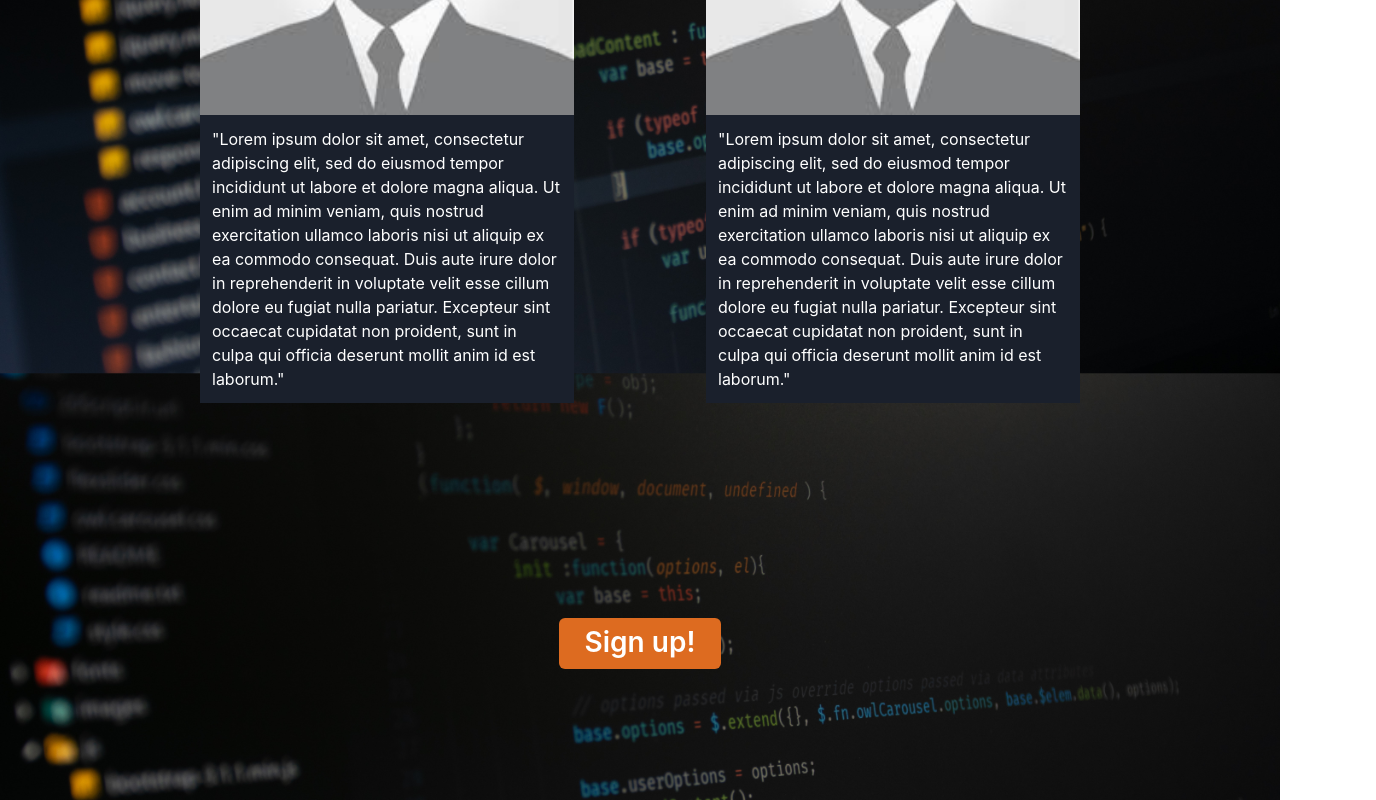
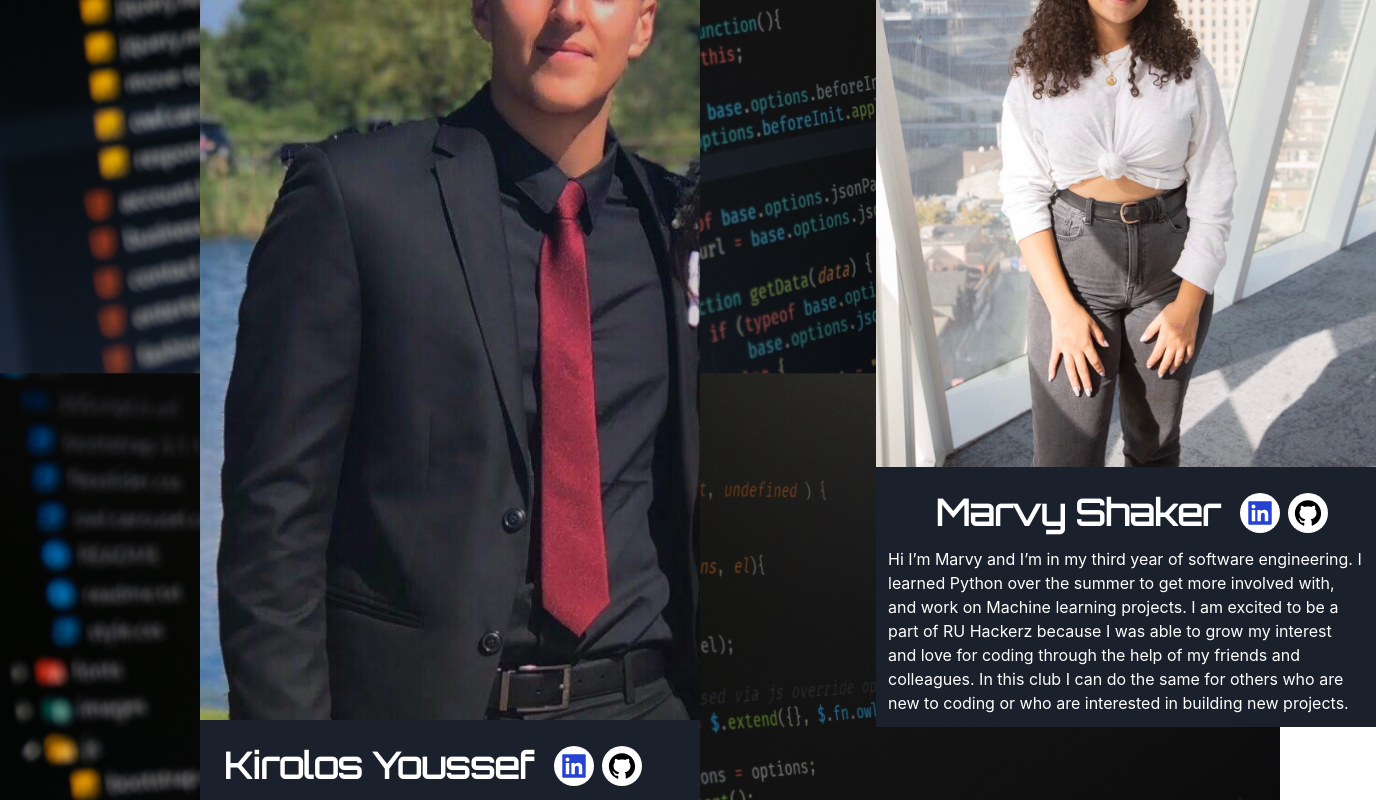
Before and after one commit to joeelmahallawy/ru-hackerz, a Next.js app: page / in a window 1280 px wide. Shown: the part 3040-3840 px from the top of the page, 1376 px wide, since content can reach past the window. Built offline with nearby package versions, Linux system fonts and the light colour scheme.

Commit message:
added marvy+kiro des

```diff
--- a/components/navLinks.tsx
+++ b/components/navLinks.tsx
@@ -1,9 +1,5 @@
 import { Button } from "@chakra-ui/react";
 import React from "react";
-import { BrowserRouter as Router, Switch, Route } from "react-router-dom";
-import IndexPage from "../pages";
-import Constitution from "../pages/constitution";
-// import { Link as ReachLink } from "@reach/router";
 import Link from "next/link";
 
 const navLinks = ({ type, button = {} }) => {
--- a/config/config.tsx
+++ b/config/config.tsx
@@ -1,5 +1,6 @@
 import image from "../images/ruhackerz-logo.png";
-const config = {
+import Config from "../interface/interfaces";
+const config: Config = {
   author: "Youssef El Mahallawy",
   siteName: "RU Hackerz Homepage",
   siteDescription:
--- /dev/null
+++ b/interface/interfaces.tsx
@@ -0,0 +1,10 @@
+interface Config {
+  author: string;
+  siteName: string;
+  siteDescription: string;
+  defaultPageTitle: string;
+  blogTitle: string;
+  baseUrl: string;
+  websiteLogo: any;
+}
+export default Config;
--- a/pages/constitution.tsx
+++ b/pages/constitution.tsx
@@ -8,7 +8,6 @@ import {
   Link,
 } from "@chakra-ui/react";
 import backgroundImg from "../images/background-ruhackerz.jpeg";
-import { Document, Page } from "react-pdf";
 import React, { useState } from "react";
 import theme from "../themes/theme";
 import { IoReturnUpBackOutline } from "react-icons/io5";
@@ -17,11 +16,6 @@ import { GrInstagram } from "react-icons/gr";
 import sendMail from "../helpers/mailTo";
 
 const Constitution = () => {
-  const [numPages, setNumPages] = useState(null);
-  const [pageNumber, setPageNumber] = useState(1);
-  function onDocumentLoadSuccess({ numPages }) {
-    setNumPages(numPages);
-  }
   return (
     <Center
       bgImage={backgroundImg.src}
--- a/pages/index.tsx
+++ b/pages/index.tsx
@@ -29,6 +29,8 @@ import { Bounce, Roll, Fade } from "react-reveal";
 import Head from "next/head";
 import dummyImage from "../images/dummyImg.jpeg";
 import RUTransparent from "../public/icons/ru-hackerz-transparent-logo.ico";
+import KiroDP from "../images/Kirolos-Youssef-pic.png";
+import MarvyDP from "../images/Marvy-Shaker-pic.png";
 
 const IndexPage = () => {
   useEffect(() => {
@@ -232,7 +234,7 @@ const IndexPage = () => {
                     <Heading
                       color="white"
                       textAlign="center"
-                      mb={5}
+                      p={3}
                       fontFamily={theme.fonts.heading}
                     >
                       Youssef El Mahallawy
@@ -292,7 +294,7 @@ const IndexPage = () => {
                     <Heading
                       color="white"
                       textAlign="center"
-                      mb={5}
+                      p={3}
                       fontFamily={theme.fonts.heading}
                     >
                       Yasmin Modarai
@@ -325,7 +327,7 @@ const IndexPage = () => {
         <Center id="marvy-and-kiro" justifyContent="center" w="100%">
           <Box
             display={["block", "block", "block", "flex", "flex"]}
-            gridGap={["10%", "50%", "40%", "17.5%", "15%"]}
+            gridGap={["10%", "50%", "40%", "17.5%", "20%"]}
             w={["100%", "90%", "80%", "75%", "75%"]}
             p={10}
           >
@@ -333,23 +335,36 @@ const IndexPage = () => {
               <Flex
                 mt={["20%", "15%", "10%", "5%", "5%"]}
                 id="kiro-profile"
-                w="100%"
+                w="500px"
                 flexDir="column"
               >
                 <Box w="100%">
-                  <Image w="100%" h="100%" src={dummyImage.src} />
+                  <Image w="100%" h="100%" src={KiroDP.src} />
                 </Box>
-                <Box bg="gray.800" p={3}>
-                  <Text fontSize="md" color="white">
-                    "Lorem ipsum dolor sit amet, consectetur adipiscing elit,
-                    sed do eiusmod tempor incididunt ut labore et dolore magna
-                    aliqua. Ut enim ad minim veniam, quis nostrud exercitation
-                    ullamco laboris nisi ut aliquip ex ea commodo consequat.
-                    Duis aute irure dolor in reprehenderit in voluptate velit
-                    esse cillum dolore eu fugiat nulla pariatur. Excepteur sint
-                    occaecat cupidatat non proident, sunt in culpa qui officia
-                    deserunt mollit anim id est laborum."
-                  </Text>
+                <Box w="100%" bg="gray.800" p={3}>
+                  <Flex>
+                    <Heading
+                      color="white"
+                      textAlign="center"
+                      p={3}
+                      fontFamily={theme.fonts.heading}
+                    >
+                      Kirolos Youssef
+                    </Heading>
+                    {renderSocialMediaButtons(
+                      "kirolos-youssef-850504131",
+                      "fluff905"
+                    )}
+                  </Flex>
+                  <Flex>
+                    <Text fontSize="md" color="white">
+                      Hey I’m Kiro a Computer Engineer in the making, Passionate
+                      about Cryptocurrency and advancements in AI. I’m excited
+                      for RU Hackerz because I look forward to meeting
+                      like-minded individuals that are looking to grow and share
+                      similar interests.
+                    </Text>
+                  </Flex>
                 </Box>
               </Flex>
             </Bounce>
@@ -358,30 +373,43 @@ const IndexPage = () => {
               <Flex
                 mt={["20%", "15%", "10%", "5%", "5%"]}
                 id="marvy-profile"
-                w="100%"
+                w="500px"
                 flexDir="column"
               >
                 <Box w="100%">
-                  <Image h="100%" w="100%" src={dummyImage.src} />
+                  <Image h="100%" fit="fill" w="100%" src={MarvyDP.src} />
                 </Box>
-                <Box bg="gray.800" p={3}>
+                <Box bg="gray.800" w="100%" p={3}>
+                  <Center>
+                    <Heading
+                      color="white"
+                      alignItems="center"
+                      textAlign="center"
+                      p={3}
+                      fontFamily={theme.fonts.heading}
+                    >
+                      Marvy Shaker
+                    </Heading>
+                    {renderSocialMediaButtons(
+                      "marvy-shaker-3b3473195",
+                      "marvyshaker"
+                    )}
+                  </Center>
                   <Text color="white">
-                    "Lorem ipsum dolor sit amet, consectetur adipiscing elit,
-                    sed do eiusmod tempor incididunt ut labore et dolore magna
-                    aliqua. Ut enim ad minim veniam, quis nostrud exercitation
-                    ullamco laboris nisi ut aliquip ex ea commodo consequat.
-                    Duis aute irure dolor in reprehenderit in voluptate velit
-                    esse cillum dolore eu fugiat nulla pariatur. Excepteur sint
-                    occaecat cupidatat non proident, sunt in culpa qui officia
-                    deserunt mollit anim id est laborum."
+                    Hi I’m Marvy and I’m in my third year of software
+                    engineering. I learned Python over the summer to get more
+                    involved with, and work on Machine learning projects. I am
+                    excited to be a part of RU Hackerz because I was able to
+                    grow my interest and love for coding through the help of my
+                    friends and colleagues. In this club I can do the same for
+                    others who are new to coding or who are interested in
+                    building new projects.
                   </Text>
                 </Box>
               </Flex>
             </Bounce>
           </Box>
         </Center>
-        {/* FIXME:FIXME: */}
-        {/* FIXME:FIXME: */}
         <Fade bottom>
           <Center h="50vh" id="sign-up">
             <Button
```
Also changed, not shown: images/Kirolos-Youssef-pic.png (added), images/Marvy-Shaker-pic.png (added).
